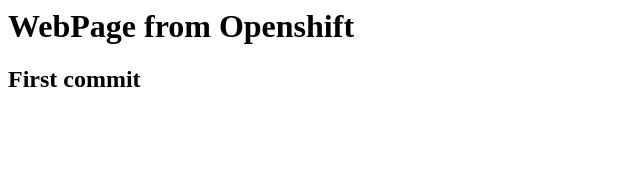
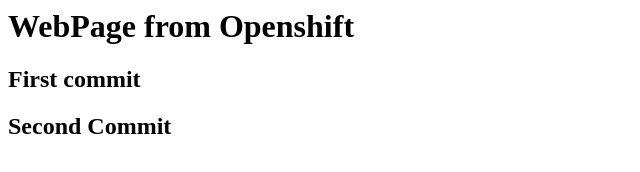
Before and after one commit to AjayKumarTyagi/OCD, a plain HTML site: page index.html in a window 1280 px wide. Shown: the whole page, without its empty margins (0-640 px from the left). Drawn offline with Linux system fonts and the light colour scheme.

Commit message:
Update index.html

```diff
--- a/index.html
+++ b/index.html
@@ -1,2 +1,3 @@
 <h1> WebPage from Openshift <h1>
 <h2> First commit <h2>
+<h2> Second Commit <h2>
```
